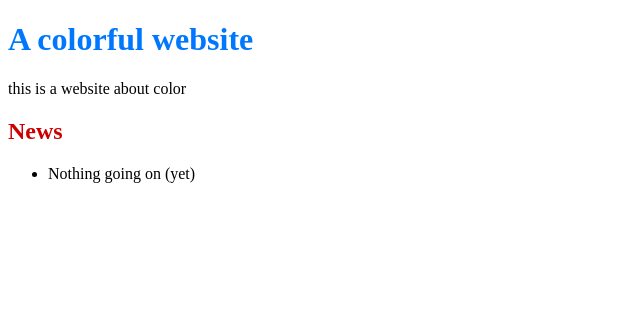
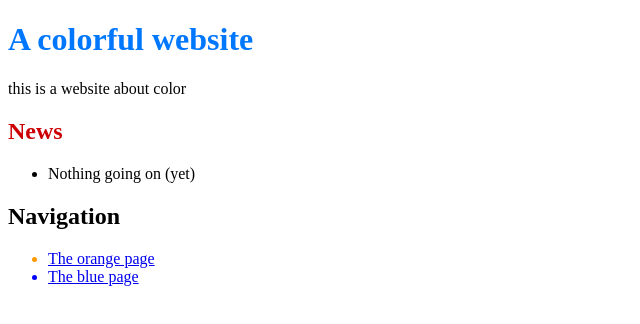
Before and after one commit to aroldbelia/central-repo, a plain HTML site: page index.html in a window 1280 px wide. Shown: the whole page, without its empty margins (0-640 px from the left). Drawn offline with Linux system fonts and the light colour scheme.

Commit message:
add navigation links

```diff
--- a/index.html
+++ b/index.html
@@ -11,5 +11,14 @@
 		<ul>
 			<li>Nothing going on (yet)</li>
 		</ul>
+		<h2>Navigation</h2>
+		<ul>
+			<li style="color: #F90">
+				<a href="orange.html">The orange page</a>
+			</li>
+			<li style="color: #00F">
+				<a href="blue.html">The blue page</a>
+			</li>
+		</ul>
 	</body>
 </html>
```
Also changed, not shown: blue.html (+1 -0 lines), orange.html (+1 -0 lines).
